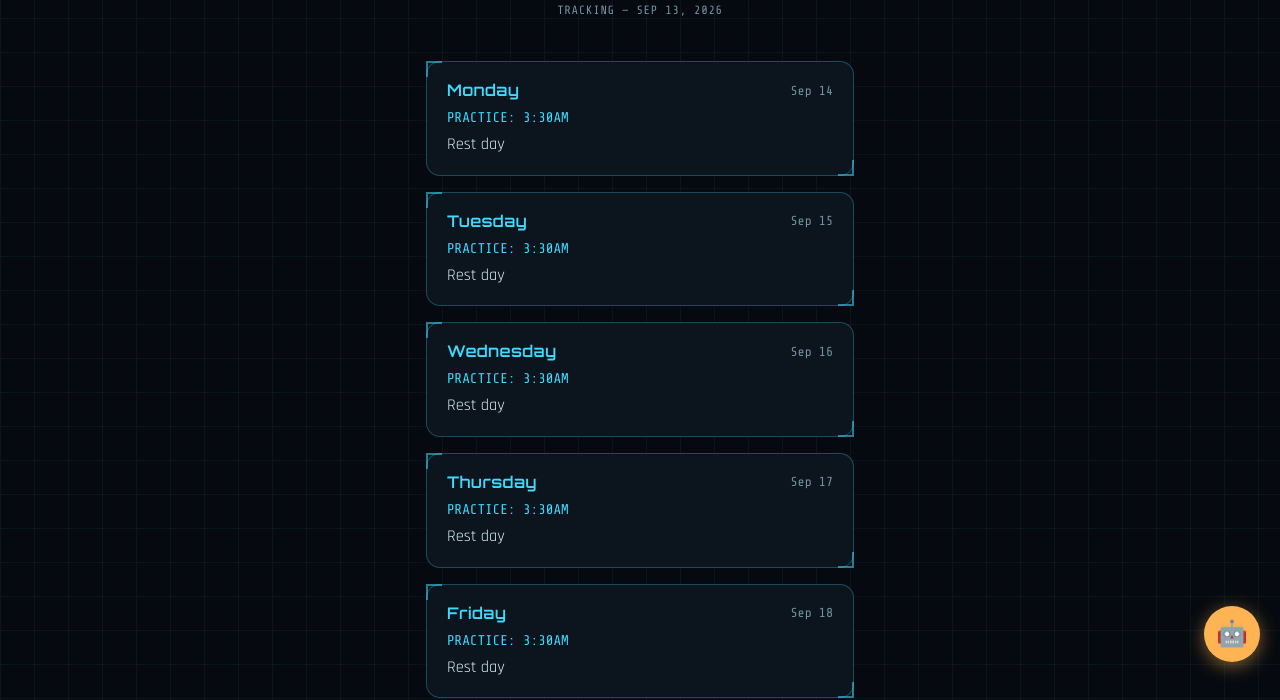
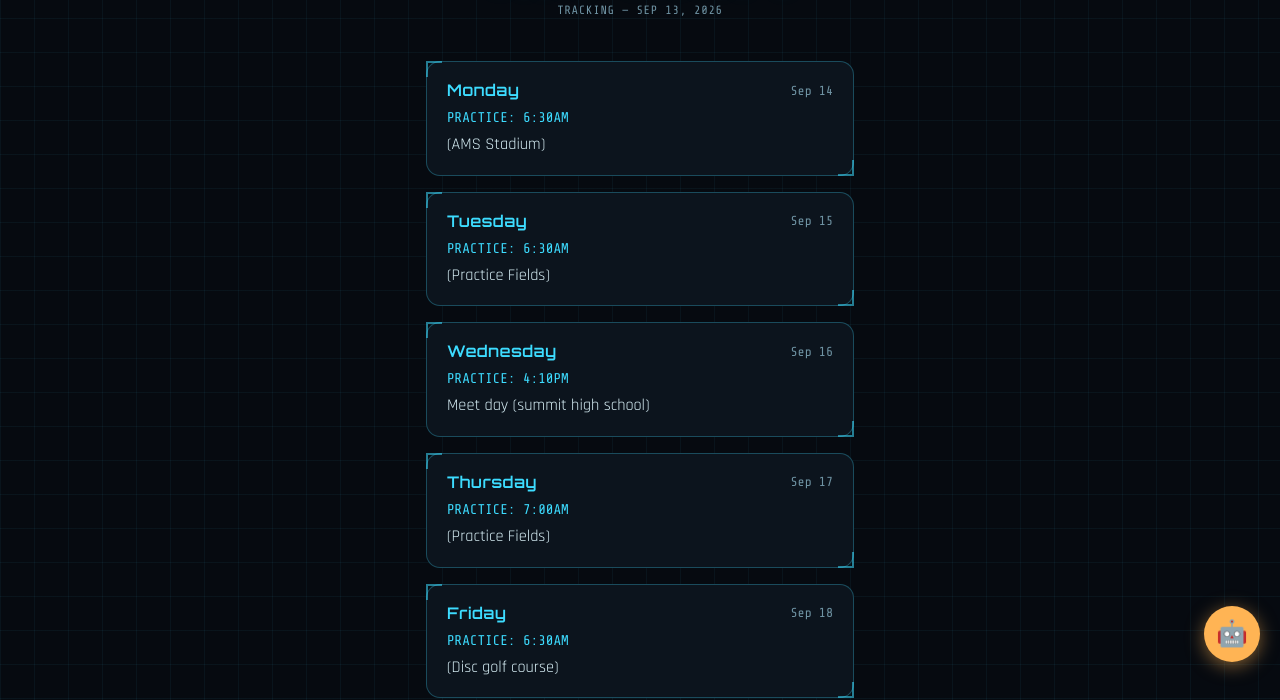
Before and after one commit to SC18347/Cross-Country-Team, a plain HTML site: page index.html in a window 1280 px wide. Shown: the part 118-818 px from the top of the page. Drawn offline with nearby package versions, Linux system fonts and the light colour scheme.

Commit message:
Update index.html

```diff
--- a/index.html
+++ b/index.html
@@ -251,11 +251,11 @@ if ("serviceWorker" in navigator) navigator.serviceWorker.register("sw.js");
    ★★★★★★★★★★★★★★★★★★★★★★★★★★★★★★★★★★ */
 
 const workouts = [
-  { date: "2026-09-14", time: "3:30AM", workout: "" },
-  { date: "2026-09-15", time: "3:30AM", workout: "" },
-  { date: "2026-09-16", time: "3:30AM", workout: "" },
-  { date: "2026-09-17", time: "3:30AM", workout: "" },
-  { date: "2026-09-18", time: "3:30AM", workout: "" },
+  { date: "2026-09-14", time: "6:30AM", workout: "(AMS Stadium)" },
+  { date: "2026-09-15", time: "6:30AM", workout: "(Practice Fields)" },
+  { date: "2026-09-16", time: "4:10PM", workout: "Meet day (summit high school)" },
+  { date: "2026-09-17", time: "7:00AM", workout: "(Practice Fields)" },
+  { date: "2026-09-18", time: "6:30AM", workout: "(Disc golf course)" },
 ];
 
 
```
